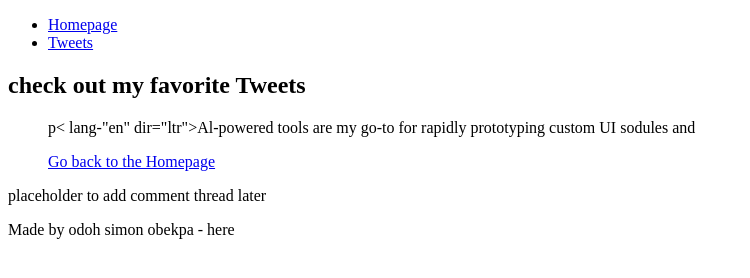
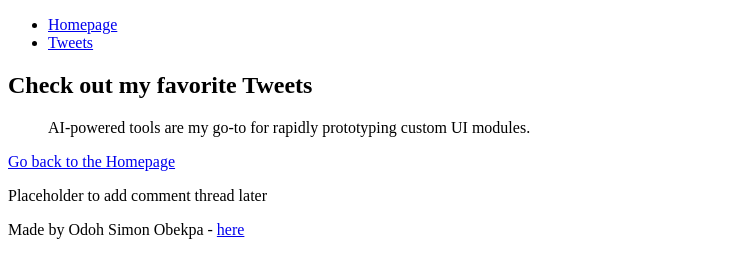
Before and after one commit to Rexblinks/My_First_Portfolio, a plain HTML site: page html_basic/tweets.html in a window 1280 px wide. Shown: the whole page, without its empty margins (0-750 px from the left). Drawn offline with Linux system fonts and the light colour scheme.

Commit message:
Add initial commit

```diff
--- a/html_basic/tweets.html
+++ b/html_basic/tweets.html
@@ -3,27 +3,36 @@
 <head>
     <meta charset="UTF-8">
     <meta name="viewport" content="width=device-width, initial-scale=1.0">
-    <title>tweets page</title>
+    <title>Tweets Page</title>
 </head>
 <body>
     <header>
         <nav>
             <ul>
-                <li> <a href="index.html">Homepage</a></li>
-                <li> <a href="tweets.html">Tweets</a></li>
-             </ul>
+                <li><a href="index.html">Homepage</a></li>
+                <li><a href="tweets.html">Tweets</a></li>
+            </ul>
         </nav>
     </header>
     <main>
         <article>
-            <h1>check out my favorite Tweets</h1>
-<blockquote class="twitter-tweet">p< lang-"en" dir="ltr">Al-powered tools are my go-to for rapidly prototyping custom UI sodules and <p>
-<a href="index.html">Go back to the Homepage</a></p> </article>
-<aside>
-<p>placeholder to add comment thread later</p>
-</aside>
-</main>
-<footer><p>Made by odoh simon obekpa - <a href-https://github.com/Rexblinks/My_First_Portfolio" target="_blank">here</a></p></footer>
-
+            <h1>Check out my favorite Tweets</h1>
+            <blockquote class="twitter-tweet">
+                <p lang="en" dir="ltr">
+                    AI-powered tools are my go-to for rapidly prototyping custom UI modules.
+                </p>
+            </blockquote>
+            <p><a href="index.html">Go back to the Homepage</a></p>
+        </article>
+        <aside>
+            <p>Placeholder to add comment thread later</p>
+        </aside>
+    </main>
+    <footer>
+        <p>
+            Made by Odoh Simon Obekpa -
+            <a href="https://github.com/Rexblinks/My_First_Portfolio" target="_blank">here</a>
+        </p>
+    </footer>
 </body>
 </html>
```
